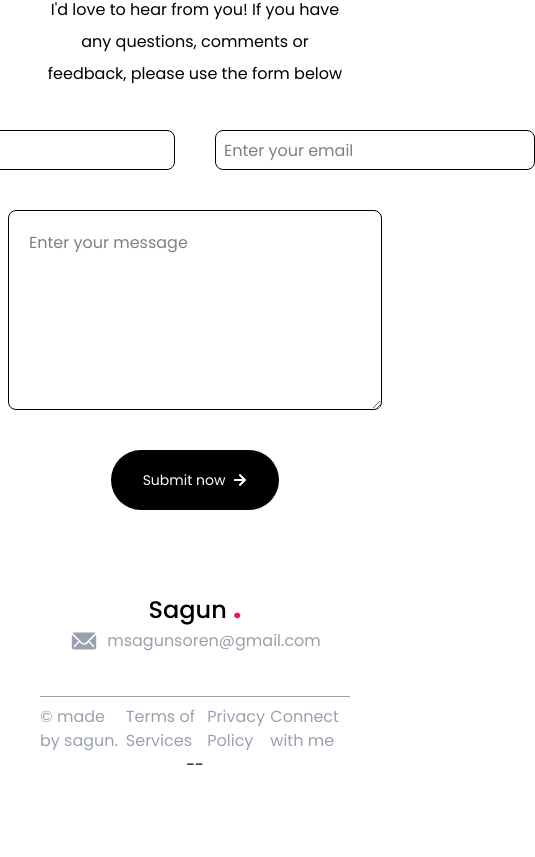
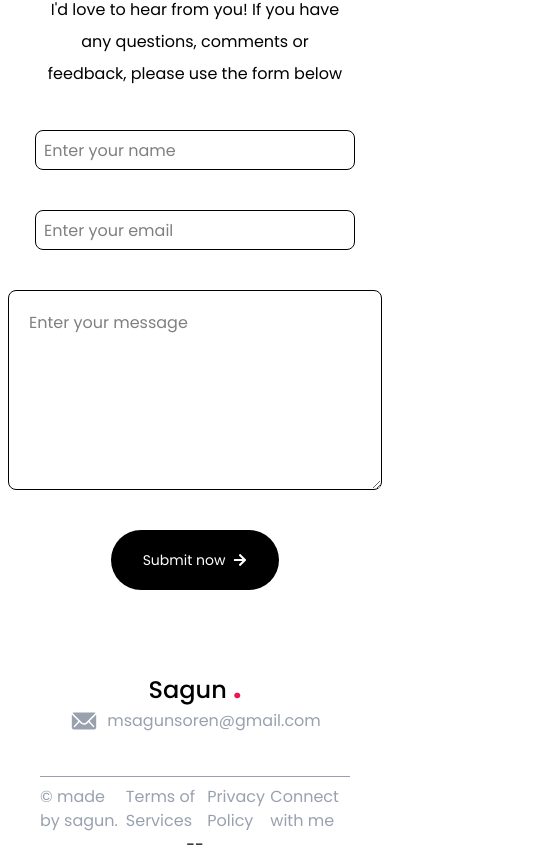
Before and after one commit to SagunSoren/SagunSorenPortfolio, a Next.js app: page / in a window 390 px wide. Shown: the part 3313-4170 px from the top of the page, 535 px wide, since content can reach past the window. Before the commit the page ends 4090 px from the top, so only its background shows below. Built offline with nearby package versions, Linux system fonts and the light colour scheme.

Commit message:
Fixed Responsive Design

```diff
--- a/app/components/Connect.tsx
+++ b/app/components/Connect.tsx
@@ -16,7 +16,7 @@
         method="POST"
         className="dark:text-neutral-300 px-2"
       >
-        <div className="flex justify-center items-center gap-10 ">
+        <div className="flex md:flex-row flex-col justify-center items-center gap-10 ">
           <input
             name="name"
             type="text"
```
